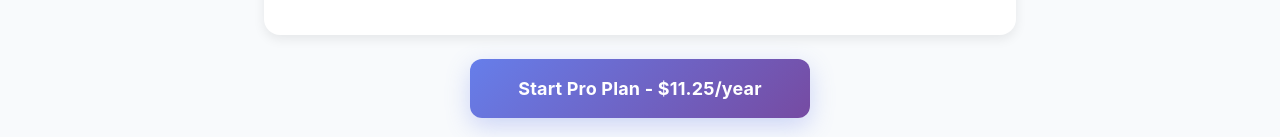
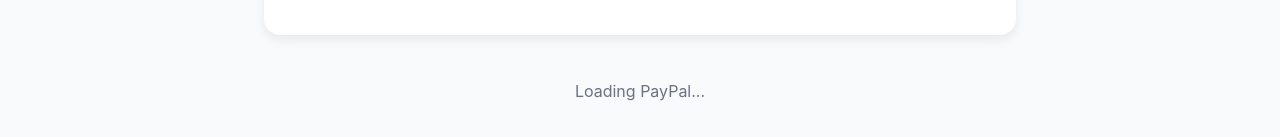
Before and after one commit to deepesh75/zyync-project-management, a Next.js app: page /pricing/pro in a window 1280 px wide. Shown: the part 795-932 px from the top of the page. Built offline with nearby package versions, Linux system fonts and the light colour scheme; no server answers.

Commit message:
feat: integrate PayPal SDK buttons for Pro subscription - monthly plan

```diff
--- a/src/pages/pricing/pro.tsx
+++ b/src/pages/pricing/pro.tsx
@@ -1,8 +1,15 @@
-import React, { useState } from 'react'
+import React, { useState, useEffect } from 'react'
 import { useSession } from 'next-auth/react'
 import { useRouter } from 'next/router'
 import Link from 'next/link'
 import Navbar from '../../components/Navbar'
+
+// PayPal global type declaration
+declare global {
+  interface Window {
+    paypal?: any
+  }
+}
 
 export default function ProPricing() {
   const { data: session } = useSession()
@@ -10,45 +17,70 @@
   const [userCount, setUserCount] = useState(5)
   const [billingCycle, setBillingCycle] = useState<'monthly' | 'annual'>('annual')
   const [loading, setLoading] = useState(false)
+  const [paypalLoaded, setPaypalLoaded] = useState(false)
 
   const pricePerUser = billingCycle === 'monthly' ? 4 : 3
   const subtotal = userCount * pricePerUser
   const discount = billingCycle === 'annual' ? subtotal * 0.25 : 0
   const total = subtotal - discount
 
-  const handleSubscribe = async () => {
+  // Load PayPal SDK
+  useEffect(() => {
+    if (typeof window !== 'undefined' && !paypalLoaded) {
+      const script = document.createElement('script')
+      script.src = 'https://www.paypal.com/sdk/js?client-id=Afdwxc772Yiai4tutPAMlm-7y7VSEVEEUXlGlniM2G3tAZSioWwX7M1tOHO-K-LoxiR7VlIca5okFJ1S&vault=true&intent=subscription'
+      script.onload = () => setPaypalLoaded(true)
+      document.head.appendChild(script)
+    }
+  }, [paypalLoaded])
+
+  // Render PayPal button when SDK is loaded
+  useEffect(() => {
+    if (paypalLoaded && window.paypal) {
+      window.paypal.Buttons({
+        style: {
+          shape: 'pill',
+          color: 'blue',
+          layout: 'vertical',
+          label: 'subscribe'
+        },
+        createSubscription: function(data, actions) {
+          if (!session) {
+            router.push(`/auth/signup?plan=pro&users=${userCount}&billing=${billingCycle}`)
+            return Promise.reject('User not authenticated')
+          }
+
+          // Use different plan IDs for monthly vs annual
+          const planId = billingCycle === 'annual'
+            ? process.env.NEXT_PUBLIC_PAYPAL_PLAN_PRO_ANNUAL || 'P-ANNUAL-PLACEHOLDER'
+            : 'P-3N8118553R364412BNFAARJA' // Monthly plan ID
+
+          return actions.subscription.create({
+            plan_id: planId,
+            quantity: userCount
+          })
+        },
+        onApprove: function(data, actions) {
+          // Handle successful subscription
+          console.log('Subscription created:', data.subscriptionID)
+          alert(`Subscription created successfully! ID: ${data.subscriptionID}`)
+          // You can redirect to a success page or update user status here
+          router.push('/dashboard?subscription=success')
+        },
+        onError: function(err) {
+          console.error('PayPal error:', err)
+          alert('There was an error processing your subscription. Please try again.')
+        }
+      }).render('#paypal-button-container')
+    }
+  }, [paypalLoaded, session, userCount, billingCycle, router])
+
+  const handleSubscribe = () => {
     if (!session) {
       router.push(`/auth/signup?plan=pro&users=${userCount}&billing=${billingCycle}`)
       return
     }
-
-    setLoading(true)
-    try {
-      // Redirect to PayPal checkout
-      const response = await fetch('/api/billing/create-checkout-session', {
-        method: 'POST',
-        headers: { 'Content-Type': 'application/json' },
-        body: JSON.stringify({
-          planId: 'pro',
-          userCount,
-          billingCycle,
-          pricePerUser,
-          total
-        })
-      })
-
-      const data = await response.json()
-      if (data.url) {
-        window.location.href = data.url
-      } else {
-        alert('Error creating checkout session')
-      }
-    } catch (error) {
-      console.error('Error:', error)
-      alert('Error processing subscription')
-    } finally {
-      setLoading(false)
-    }
+    // PayPal button will handle the subscription
   }
 
   return (
@@ -169,26 +201,14 @@
             </div>
           </div>
 
-          {/* Subscribe Button */}
+          {/* PayPal Button */}
           <div style={{ textAlign: 'center' }}>
-            <button
-              onClick={handleSubscribe}
-              disabled={loading}
-              style={{
-                padding: '16px 48px',
-                background: 'linear-gradient(135deg, #667eea 0%, #764ba2 100%)',
-                color: 'white',
-                border: 'none',
-                borderRadius: 12,
-                fontSize: 18,
-                fontWeight: 700,
-                cursor: loading ? 'not-allowed' : 'pointer',
-                boxShadow: '0 8px 24px rgba(102, 126, 234, 0.3)',
-                transition: 'all 0.3s ease'
-              }}
-            >
-              {loading ? 'Processing...' : `Start Pro Plan - $${total.toFixed(2)}/${billingCycle === 'monthly' ? 'month' : 'year'}`}
-            </button>
+            <div id="paypal-button-container" style={{ maxWidth: 400, margin: '0 auto' }}></div>
+            {!paypalLoaded && (
+              <div style={{ padding: '20px', color: '#6b7280' }}>
+                Loading PayPal...
+              </div>
+            )}
             <p style={{ fontSize: 14, color: '#6b7280', marginTop: 16 }}>
               14-day free trial • Cancel anytime • Upgrade or downgrade at any time
             </p>
```
